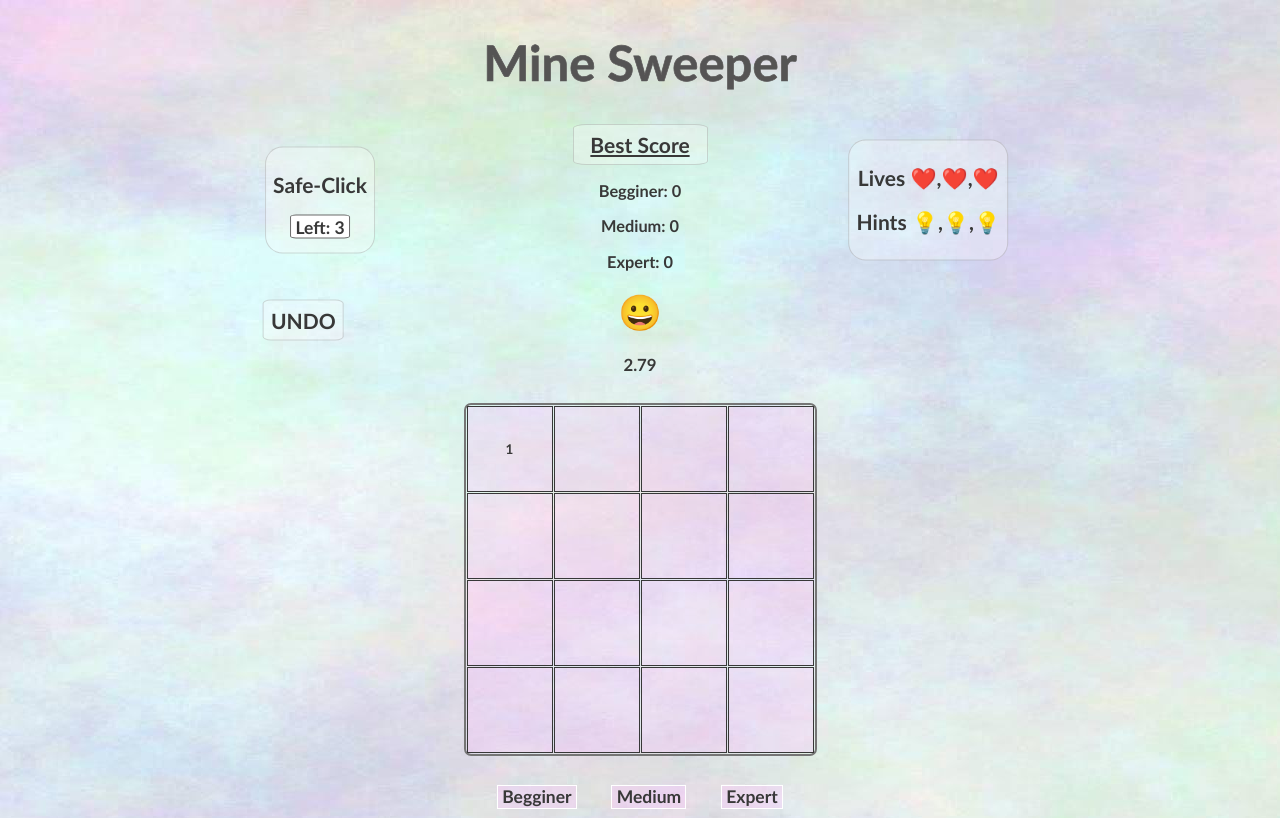
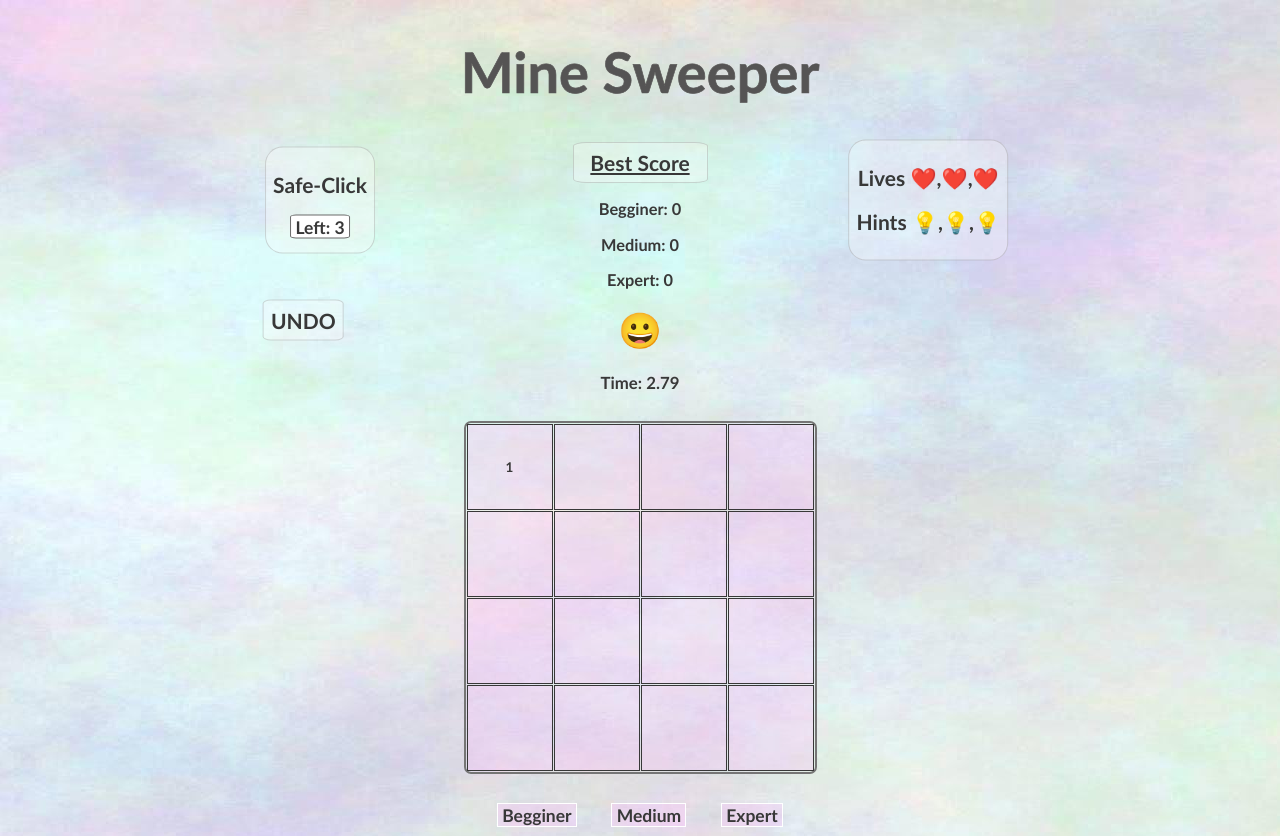
Before and after one commit to YuvalBeitOn/firstDelivery, a plain HTML site: page index.html in a window 1280 px wide. Both pictures are taken after a click on the element 509 px from the left and 448 px from the top of the page. Drawn offline with Linux system fonts and the light colour scheme.

Commit message:
second-optional delivery

```diff
--- a/css/app.css
+++ b/css/app.css
@@ -48,7 +48,7 @@ body {
 h1 {
     font-weight: bold;
     text-align: center;
-    font-size: 70px;
+    font-size: 80px;
     color: rgb(85, 84, 84);
     width: 100%;
     height: 50%;
--- a/index.html
+++ b/index.html
@@ -29,7 +29,7 @@
 
 
     <button class="play-btn" onclick="initGame()">😀</button>
-    <div class="timer">0.00</div>
+    <div class="timer">Time: 0.00</div>
 
     <div class="container">
         <table>
--- a/js/game.js
+++ b/js/game.js
@@ -198,7 +198,7 @@ function cellClicked(i, j) {
     gLastMove.push(pos);
 
     if (gIsFirstClick) {
-        timer();
+        startTime();
         gFirstPos = pos;
         placeMines(gBoard);
         updateCountMines(gBoard);
@@ -274,7 +274,7 @@ function expandShown(pos) {
                 gNegsToExpose.push(currPos);
                 gLastMove.push(currPos);
                 renderBoard(gBoard);
-                // expandShown(currPos); // recursion?
+                if (currCell.minesAroundCount === 0) expandShown(currPos); // recursion?
             }
         }
     }
@@ -337,7 +337,7 @@ function gameOver() {
     clearInterval(gTimeInterval);
 }
 
-function timer() {
+function startTime() {
     var elTimer = document.querySelector('.timer');
     var milisec = 0;
     var sec = 0;
@@ -346,7 +346,7 @@ function timer() {
             sec += 1;
             milisec = 0;
         }
-        elTimer.innerText = sec + '.' + milisec;
+        elTimer.innerText = 'Time: ' + sec + '.' + milisec;
         milisec++;
     }, 10)
 }
@@ -354,7 +354,7 @@ function timer() {
 function resetTimer() {
     var elTimer = document.querySelector('.timer');
     clearInterval(gTimeInterval)
-    elTimer.innerText = '0.00';
+    elTimer.innerText = 'Time: 0.00';
 }
 
 function renderHints() {
```
